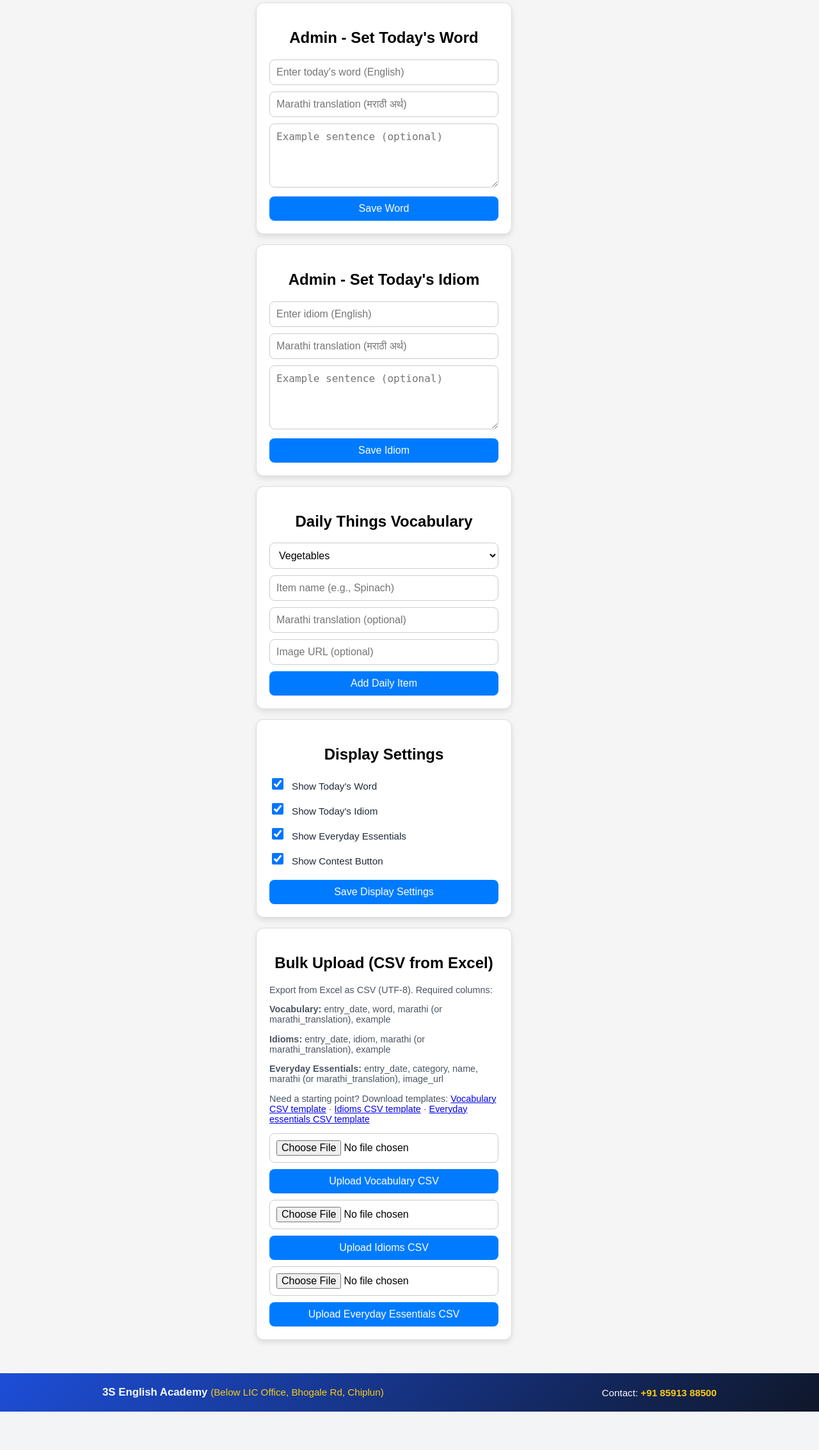
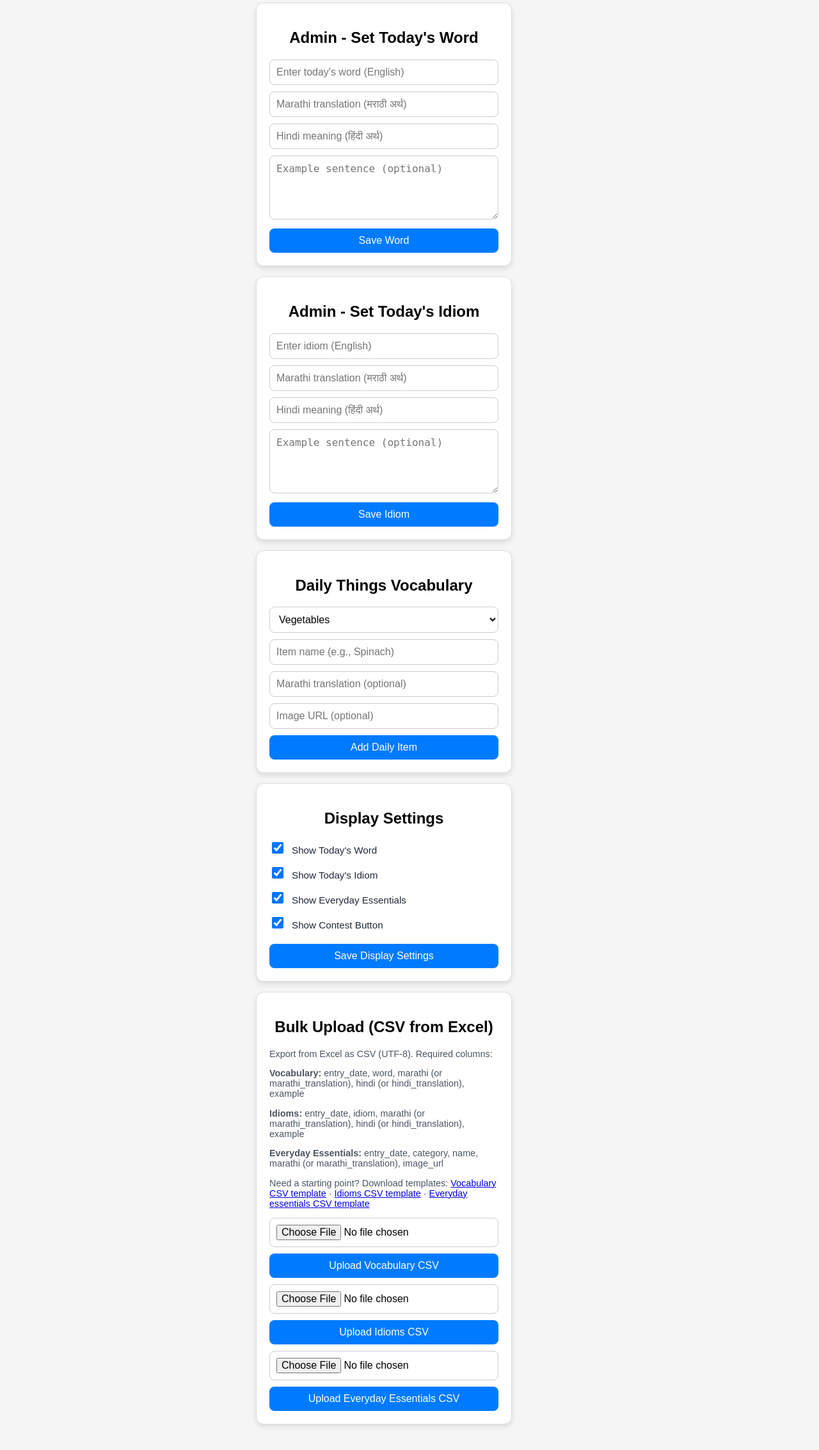
Before and after one commit to sachinsaitawadekar/vocabulary, a PHP site: page /admin.php in a window 1280 px wide. Shown: the part 144-2410 px from the top of the page at 64% size. Before the commit the page ends 2350 px from the top, so only its background shows below. Run offline with PHP 8.4, Linux system fonts and the light colour scheme; the visitor is signed in with stand-in values (Sample User, id 1); data that the repository does not hold is empty.

Commit message:
Hindi addition

```diff
--- a/admin.php
+++ b/admin.php
@@ -105,17 +105,19 @@ if ($_SERVER['REQUEST_METHOD'] === 'POST') {
     if ($type === 'vocab') {
         $word = trim($_POST['word'] ?? '');
         $marathi = trim($_POST['marathi'] ?? '');
+        $hindi = trim($_POST['hindi'] ?? '');
         $example = trim($_POST['example'] ?? '');
 
-        // Ensure columns exist for Marathi and example (idempotent)
+        // Ensure columns exist for Marathi, Hindi and example (idempotent)
         try { $col = $pdo->query("SHOW COLUMNS FROM vocabulary LIKE 'marathi_translation'"); if ($col->rowCount() === 0) { $pdo->exec("ALTER TABLE vocabulary ADD COLUMN marathi_translation VARCHAR(255) NULL"); } } catch (Throwable $e) { }
+        try { $col = $pdo->query("SHOW COLUMNS FROM vocabulary LIKE 'hindi_translation'"); if ($col->rowCount() === 0) { $pdo->exec("ALTER TABLE vocabulary ADD COLUMN hindi_translation VARCHAR(255) NULL"); } } catch (Throwable $e) { }
         try { $col = $pdo->query("SHOW COLUMNS FROM vocabulary LIKE 'example'"); if ($col->rowCount() === 0) { $pdo->exec("ALTER TABLE vocabulary ADD COLUMN example TEXT NULL"); } } catch (Throwable $e) { }
 
         if ($word) {
-            $stmt = $pdo->prepare("INSERT INTO vocabulary (word, marathi_translation, example, entry_date)
-                                   VALUES (:word, :marathi, :example, :entry_date)
-                                   ON DUPLICATE KEY UPDATE word = :word, marathi_translation = :marathi, example = :example");
-            $stmt->execute(['word' => $word, 'marathi' => $marathi, 'example' => $example, 'entry_date' => $today]);
+            $stmt = $pdo->prepare("INSERT INTO vocabulary (word, marathi_translation, hindi_translation, example, entry_date)
+                                   VALUES (:word, :marathi, :hindi, :example, :entry_date)
+                                   ON DUPLICATE KEY UPDATE word = :word, marathi_translation = :marathi, hindi_translation = :hindi, example = :example");
+            $stmt->execute(['word' => $word, 'marathi' => $marathi, 'hindi' => $hindi, 'example' => $example, 'entry_date' => $today]);
             $message = "✅ Today's vocabulary saved!";
         }
     } elseif ($type === 'idiom') {
@@ -125,6 +127,7 @@ if ($_SERVER['REQUEST_METHOD'] === 'POST') {
                 id INT AUTO_INCREMENT PRIMARY KEY,
                 idiom VARCHAR(255) NOT NULL,
                 marathi_translation VARCHAR(255) NULL,
+                hindi_translation VARCHAR(255) NULL,
                 example TEXT NULL,
                 entry_date DATE NOT NULL UNIQUE
             ) ENGINE=InnoDB DEFAULT CHARSET=utf8mb4;");
@@ -132,12 +135,14 @@ if ($_SERVER['REQUEST_METHOD'] === 'POST') {
 
         $idiom = trim($_POST['idiom'] ?? '');
         $imarathi = trim($_POST['idiom_marathi'] ?? '');
+        $ihindi = trim($_POST['idiom_hindi'] ?? '');
         $iexample = trim($_POST['idiom_example'] ?? '');
         if ($idiom) {
-            $stmt = $pdo->prepare("INSERT INTO idioms (idiom, marathi_translation, example, entry_date)
-                                   VALUES (:idiom, :marathi, :example, :entry_date)
-                                   ON DUPLICATE KEY UPDATE idiom = :idiom, marathi_translation = :marathi, example = :example");
-            $stmt->execute(['idiom' => $idiom, 'marathi' => $imarathi, 'example' => $iexample, 'entry_date' => $today]);
+            try { $col = $pdo->query("SHOW COLUMNS FROM idioms LIKE 'hindi_translation'"); if ($col->rowCount() === 0) { $pdo->exec("ALTER TABLE idioms ADD COLUMN hindi_translation VARCHAR(255) NULL"); } } catch (Throwable $e) { }
+            $stmt = $pdo->prepare("INSERT INTO idioms (idiom, marathi_translation, hindi_translation, example, entry_date)
+                                   VALUES (:idiom, :marathi, :hindi, :example, :entry_date)
+                                   ON DUPLICATE KEY UPDATE idiom = :idiom, marathi_translation = :marathi, hindi_translation = :hindi, example = :example");
+            $stmt->execute(['idiom' => $idiom, 'marathi' => $imarathi, 'hindi' => $ihindi, 'example' => $iexample, 'entry_date' => $today]);
             $message_idiom = "✅ Today's idiom saved!";
         }
     } elseif ($type === 'everyday') {
@@ -253,6 +258,7 @@ if ($_SERVER['REQUEST_METHOD'] === 'POST') {
                         $norm = trim($norm, '_');
                         if ($norm === 'entrydate' || $norm === 'date') { $norm = 'entry_date'; }
                         if ($norm === 'marathi') { $norm = 'marathi_translation'; }
+                        if ($norm === 'hindi') { $norm = 'hindi_translation'; }
                         $map[$norm] = $i;
                     }
                     $required = ['entry_date', $keyName];
@@ -281,6 +287,7 @@ if ($_SERVER['REQUEST_METHOD'] === 'POST') {
                             $dateRaw = $get('entry_date');
                             $val = $get($keyName);
                             $mar = $get('marathi_translation');
+                            $hin = $get('hindi_translation');
                             $ex = $get('example');
                             $cat = $get('category');
                             $img = $get('image_url');
@@ -313,9 +320,9 @@ if ($_SERVER['REQUEST_METHOD'] === 'POST') {
                             if (!$date) { $skipped++; continue; }
 
                             if ($forIdioms) {
-                                $stmt = $pdo->prepare("INSERT INTO idioms (idiom, marathi_translation, example, entry_date)
-                                                        VALUES (:v, :m, :e, :d)
-                                                        ON DUPLICATE KEY UPDATE idiom = :v, marathi_translation = :m, example = :e");
+                                $stmt = $pdo->prepare("INSERT INTO idioms (idiom, marathi_translation, hindi_translation, example, entry_date)
+                                                        VALUES (:v, :m, :h, :e, :d)
+                                                        ON DUPLICATE KEY UPDATE idiom = :v, marathi_translation = :m, hindi_translation = :h, example = :e");
                             } elseif ($forEveryday) {
                                 $stmt = $pdo->prepare("INSERT INTO everyday_items (category, name, marathi_translation, image_url, entry_date)
                                                         VALUES (:c, :v, :m, :i, :d)
@@ -325,9 +332,9 @@ if ($_SERVER['REQUEST_METHOD'] === 'POST') {
                                                             marathi_translation = VALUES(marathi_translation),
                                                             image_url = VALUES(image_url)");
                             } else {
-                                $stmt = $pdo->prepare("INSERT INTO vocabulary (word, marathi_translation, example, entry_date)
-                                                        VALUES (:v, :m, :e, :d)
-                                                        ON DUPLICATE KEY UPDATE word = :v, marathi_translation = :m, example = :e");
+                                $stmt = $pdo->prepare("INSERT INTO vocabulary (word, marathi_translation, hindi_translation, example, entry_date)
+                                                        VALUES (:v, :m, :h, :e, :d)
+                                                        ON DUPLICATE KEY UPDATE word = :v, marathi_translation = :m, hindi_translation = :h, example = :e");
                             }
                             try {
                                 if ($forEveryday) {
@@ -339,7 +346,13 @@ if ($_SERVER['REQUEST_METHOD'] === 'POST') {
                                         ':d' => $date
                                     ]);
                                 } else {
-                                    $stmt->execute([':v' => $val, ':m' => $mar, ':e' => $ex, ':d' => $date]);
+                                    $stmt->execute([
+                                        ':v' => $val,
+                                        ':m' => $mar !== '' ? $mar : null,
+                                        ':h' => $hin !== '' ? $hin : null,
+                                        ':e' => $ex !== '' ? $ex : null,
+                                        ':d' => $date
+                                    ]);
                                 }
                                 $count++;
                             } catch (PDOException $e) {
@@ -501,6 +514,7 @@ if ($_SERVER['REQUEST_METHOD'] === 'POST') {
         <input type="hidden" name="type" value="vocab">
         <input type="text" name="word" placeholder="Enter today's word (English)" required>
         <input type="text" name="marathi" placeholder="Marathi translation (मराठी अर्थ)">
+        <input type="text" name="hindi" placeholder="Hindi meaning (हिंदी अर्थ)">
         <textarea name="example" placeholder="Example sentence (optional)"></textarea>
         <button type="submit">Save Word</button>
       </form>
@@ -513,6 +527,7 @@ if ($_SERVER['REQUEST_METHOD'] === 'POST') {
         <input type="hidden" name="type" value="idiom">
         <input type="text" name="idiom" placeholder="Enter idiom (English)" required>
         <input type="text" name="idiom_marathi" placeholder="Marathi translation (मराठी अर्थ)">
+        <input type="text" name="idiom_hindi" placeholder="Hindi meaning (हिंदी अर्थ)">
         <textarea name="idiom_example" placeholder="Example sentence (optional)"></textarea>
         <button type="submit">Save Idiom</button>
       </form>
@@ -566,8 +581,8 @@ if ($_SERVER['REQUEST_METHOD'] === 'POST') {
     <div class="card">
       <h2>Bulk Upload (CSV from Excel)</h2>
       <p class="note">Export from Excel as CSV (UTF‑8). Required columns:</p>
-      <p class="note"><strong>Vocabulary:</strong> entry_date, word, marathi (or marathi_translation), example</p>
-      <p class="note"><strong>Idioms:</strong> entry_date, idiom, marathi (or marathi_translation), example</p>
+      <p class="note"><strong>Vocabulary:</strong> entry_date, word, marathi (or marathi_translation), hindi (or hindi_translation), example</p>
+      <p class="note"><strong>Idioms:</strong> entry_date, idiom, marathi (or marathi_translation), hindi (or hindi_translation), example</p>
       <p class="note"><strong>Everyday Essentials:</strong> entry_date, category, name, marathi (or marathi_translation), image_url</p>
       <p class="note">Need a starting point? Download templates:
         <a href="template-vocabulary.php">Vocabulary CSV template</a> ·
--- a/schema.sql
+++ b/schema.sql
@@ -2,6 +2,7 @@ CREATE TABLE vocabulary (
     id INT AUTO_INCREMENT PRIMARY KEY,
     word VARCHAR(255) NOT NULL,
     marathi_translation VARCHAR(255) NULL,
+    hindi_translation VARCHAR(255) NULL,
     example TEXT NULL,
     entry_date DATE NOT NULL UNIQUE
 ) ENGINE=InnoDB DEFAULT CHARSET=utf8mb4 COLLATE=utf8mb4_unicode_ci;
@@ -10,6 +11,7 @@ CREATE TABLE IF NOT EXISTS idioms (
     id INT AUTO_INCREMENT PRIMARY KEY,
     idiom VARCHAR(255) NOT NULL,
     marathi_translation VARCHAR(255) NULL,
+    hindi_translation VARCHAR(255) NULL,
     example TEXT NULL,
     entry_date DATE NOT NULL UNIQUE
 ) ENGINE=InnoDB DEFAULT CHARSET=utf8mb4 COLLATE=utf8mb4_unicode_ci;
--- a/template-idioms.php
+++ b/template-idioms.php
@@ -5,6 +5,6 @@ header('Content-Disposition: attachment; filename="idioms-template.csv"');
 echo "\xEF\xBB\xBF";
 $out = fopen('php://output', 'w');
 // Header row for idioms bulk upload
-fputcsv($out, ['entry_date', 'idiom', 'marathi', 'example'], ',', '"', '\\');
+fputcsv($out, ['entry_date', 'idiom', 'marathi', 'hindi', 'example'], ',', '"', '\\');
 fclose($out);
 exit;
--- a/template-vocabulary.php
+++ b/template-vocabulary.php
@@ -5,6 +5,6 @@ header('Content-Disposition: attachment; filename="vocabulary-template.csv"');
 echo "\xEF\xBB\xBF";
 $out = fopen('php://output', 'w');
 // Header row for vocabulary bulk upload
-fputcsv($out, ['entry_date', 'word', 'marathi', 'example'], ',', '"', '\\');
+fputcsv($out, ['entry_date', 'word', 'marathi', 'hindi', 'example'], ',', '"', '\\');
 fclose($out);
 exit;
```
Also changed, not shown: vocabulary.php (+17 -7 lines).
